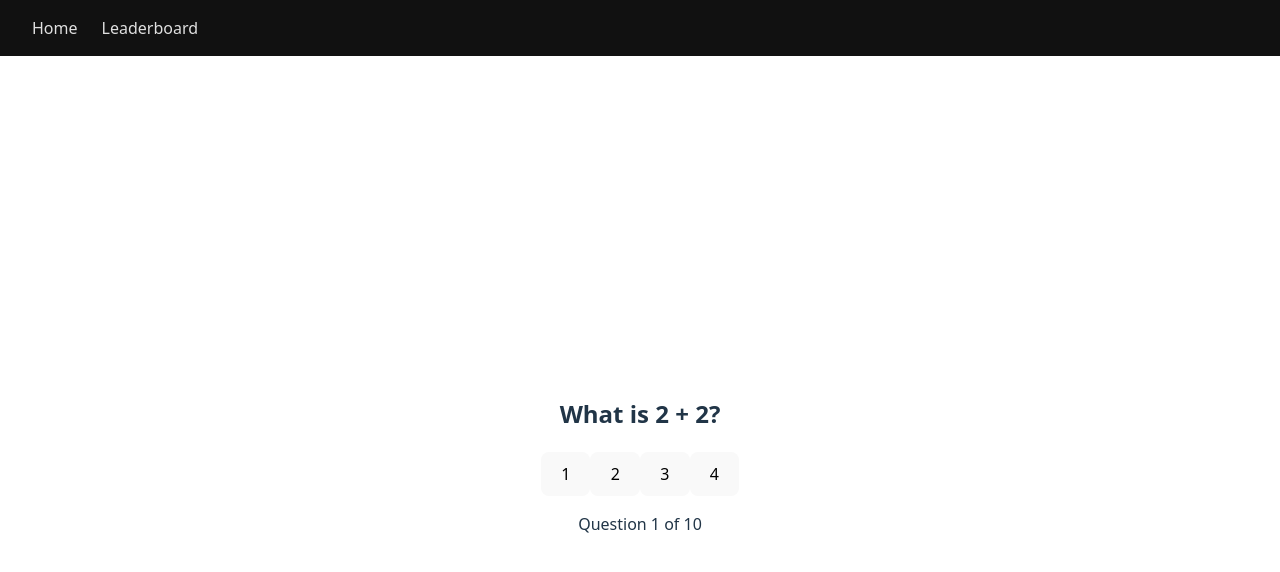
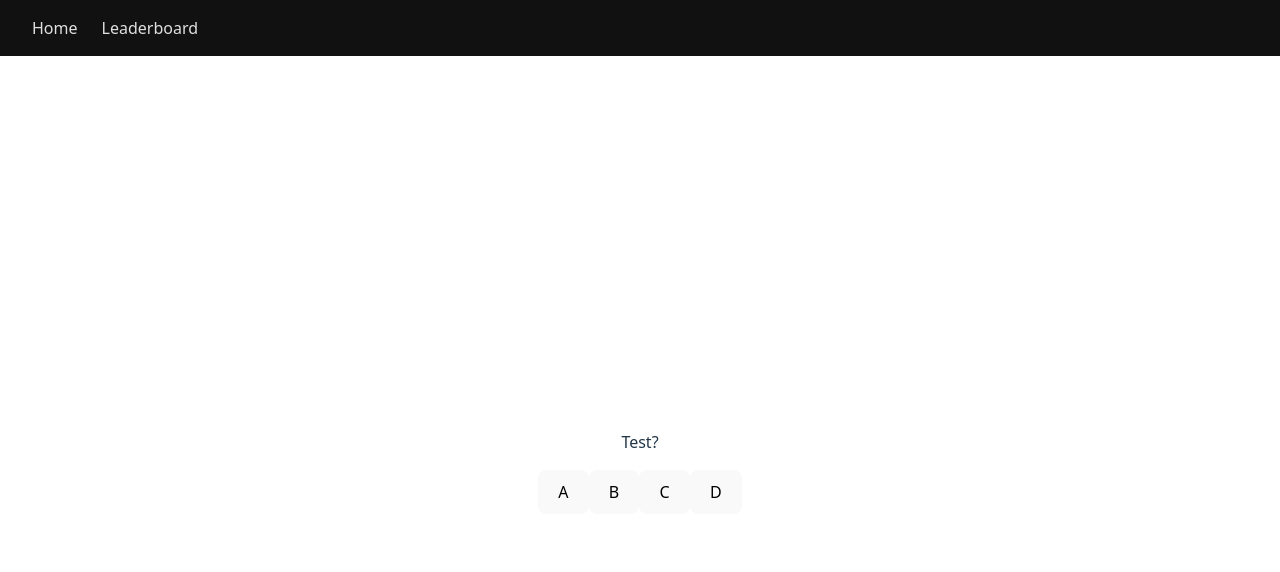
Before and after one commit to ovenstore/quizblitz, a Vue app in the folder quizblitz/: page / in a window 1280 px wide. Both pictures are taken after a click on the button "Play". Shown: the top 572 px of the page. Built offline with nearby package versions, Linux system fonts and the light colour scheme.

Commit message:
Refactor QuestionCard to emit answer index

```diff
--- a/quizblitz/src/components/QuestionCard.vue
+++ b/quizblitz/src/components/QuestionCard.vue
@@ -1,4 +1,4 @@
-<template>
+<!-- <template>
   <div>
     <h2>{{ question.question }}</h2>
     <div>
@@ -15,6 +15,23 @@
 
     <p class="progress">Question {{ current + 1 }} of {{ total }}</p>
   </div>
+</template> -->
+
+<template>
+    <div class="question-card">
+        <p class="question-text">{{ question.question }}</p>
+        <div class="answers">
+        <button
+            v-for="(answer, index) in question.answers"
+            :key="index"
+            :class="buttonClass(index)"
+            :disabled="selectedAnswer !== null"
+            @click="selectAnswer(index)"
+        >
+            {{ answer }}
+        </button>
+        </div>
+    </div>
 </template>
 
 <script>
@@ -24,57 +41,67 @@
             question: {
                 type: Object,
                 required: true,
-                validator(q) {
-                    return (
-                        typeof q.question === 'string' &&
-                        Array.isArray(q.answers) &&
-                        typeof q.correct === 'number'
-                    );
-                }
             },
-            current: { type: Number, required: true },
-            total: { type: Number, required: true }
+            // current: { type: Number, required: true },
+            // total: { type: Number, required: true }
+
+            selectedAnswer: {
+                type: Number,
+                default: null
+            }
         },
         data() {
-            return {
-                buttonsDisabled: false,
-                clickedIndex: null
-            };
+            return {};
         },
         methods: {
+            // selectAnswer(index) {
+            //     this.buttonsDisabled = true;
+            //     this.clickedIndex = index;
+
+            //     const isCorrect = index === this.question.correct;
+
+            //     setTimeout(() => {
+            //         this.$emit('answer', isCorrect);
+            //         // Reset state for next question
+            //         this.buttonsDisabled = false;
+            //         this.clickedIndex = null;
+            //     }, 1000);
+            // },
+
+            // buttonClass(index) {
+            //     if (this.clickedIndex === null) return '';
+            //     if (index === this.question.correct) return 'correct';
+            //     if (index === this.clickedIndex && index !== this.question.correct)
+            //         return 'wrong';
+            //     return '';
+            // }
+
             selectAnswer(index) {
-                this.buttonsDisabled = true;
-                this.clickedIndex = index;
-
-                const isCorrect = index === this.question.correct;
-
-                setTimeout(() => {
-                    this.$emit('answer', isCorrect);
-                    // Reset state for next question
-                    this.buttonsDisabled = false;
-                    this.clickedIndex = null;
-                }, 1000);
+                if (this.selectedAnswer !== null) return  // already answered, ignore
+                this.$emit('answer', index)
             },
 
             buttonClass(index) {
-                if (this.clickedIndex === null) return '';
-                if (index === this.question.correct) return 'correct';
-                if (index === this.clickedIndex && index !== this.question.correct)
-                    return 'wrong';
-                return '';
+                if (this.selectedAnswer === null) return ''
+                if (index === this.question.correct) return 'correct'
+                if (index === this.selectedAnswer) return 'wrong'
+                return ''
             }
         }
     };
 </script>
 
 <style scoped>
-    .correct {
+    button.correct {
         background-color: green;
         color: white;
     }
-    .wrong {
+    button.wrong {
         background-color: red;
         color: white;
     }
-
+    button:disabled {
+        cursor: not-allowed;
+        opacity: 0.8;
+    }
 </style>
--- a/quizblitz/src/views/PlayView.vue
+++ b/quizblitz/src/views/PlayView.vue
@@ -1,17 +1,9 @@
 <template>
   <div>
     <QuestionCard
-      v-if="gameState === 'playing'"
-      :question="questions[currentIndex]"
-      :current="currentIndex"
-      :total="questions.length"
-      @answer="handleAnswer"
-    />
-
-    <ScoreBoard
-      v-else
-      :score="score"
-      @restart="goHome"
+      :question="{ question: 'Test?', answers: ['A','B','C','D'], correct: 2 }"
+      :selectedAnswer="null"
+      @answer="(i) => console.log('clicked index:', i)"
     />
   </div>
 </template>
```
